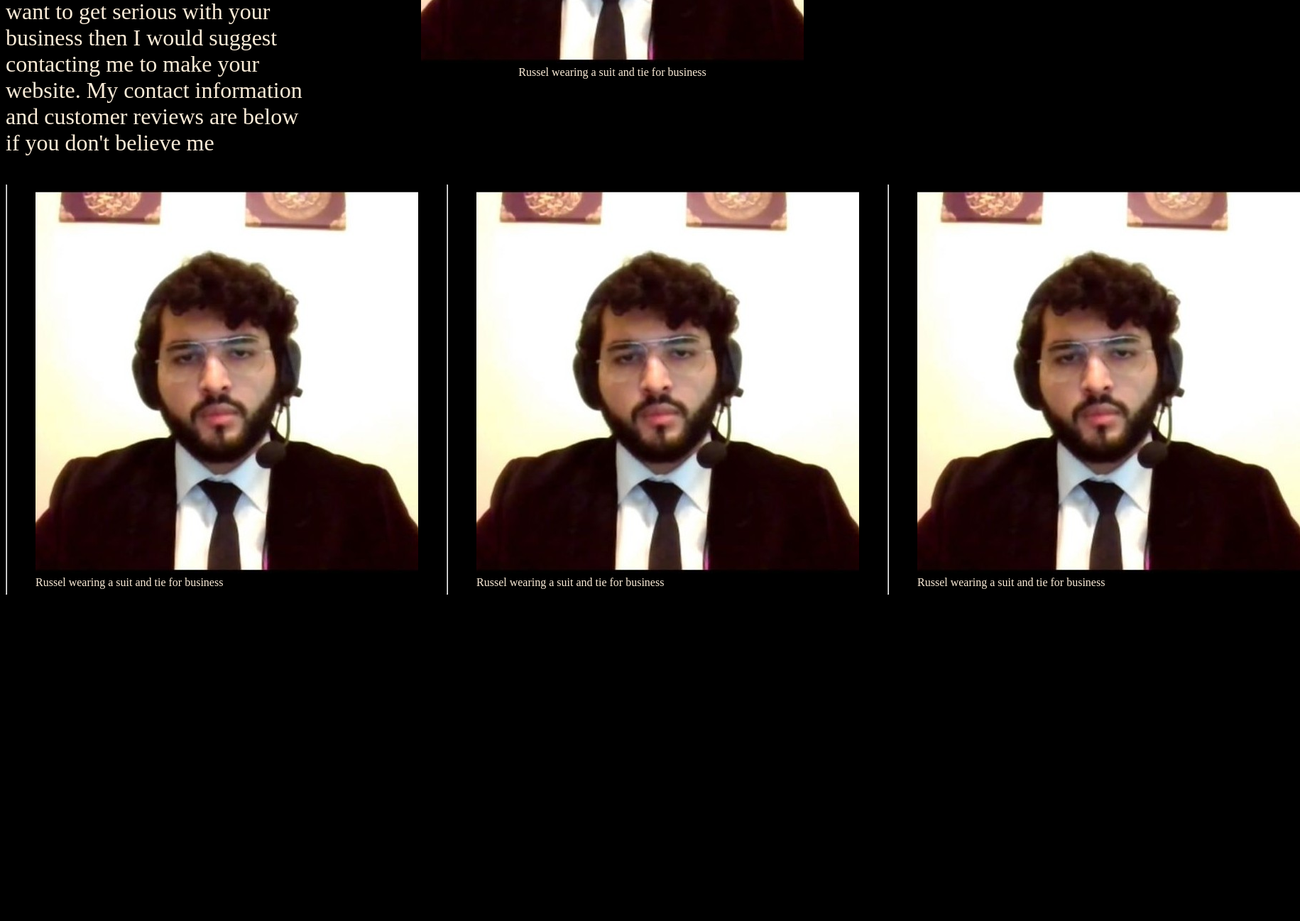
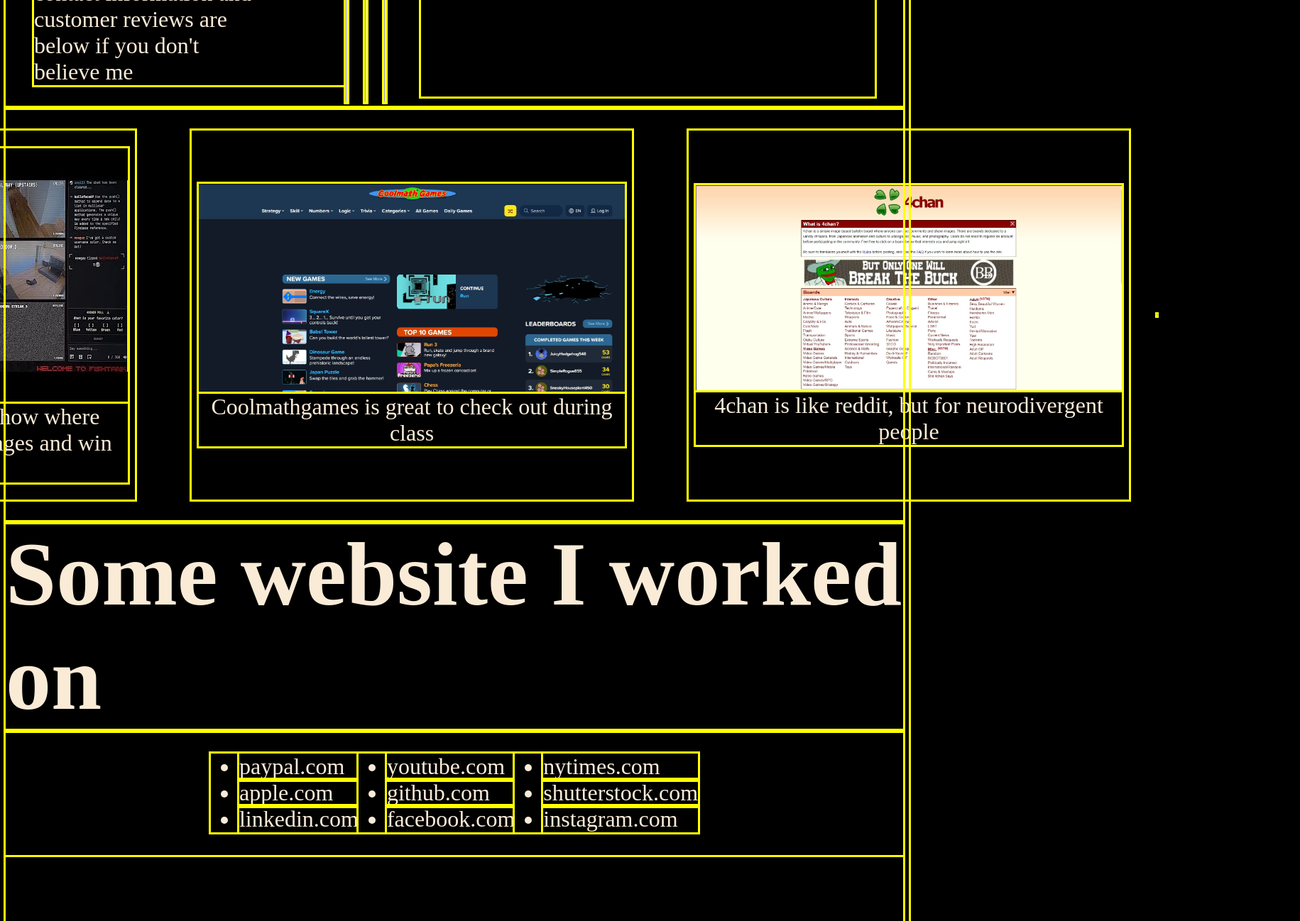
Before and after one commit to RVCC-IDMX/midterm-2023-Rusran, a plain HTML site: page index.html in a window 1280 px wide. Shown: the part 1502-2800 px from the top of the page at 71% size, 1831 px wide, since content can reach past the window. Before the commit the page ends 2356 px from the top, so only its background shows below. Drawn offline with Linux system fonts and the light colour scheme; a web font is replaced by a local one.

Commit message:
Added websits and list w/ pics

```diff
--- a/css/style.css
+++ b/css/style.css
@@ -1,24 +1,29 @@
 *{
     background-color: black;
     color: antiquewhite;
-    /*outline: 3px solid yellow;*/
+    font-family: "Sometype Mono";
+    outline: 3px solid yellow;*/
 }
 
 
 h1, h2, h3, h4, h5, h6{
-    font-size: 800%;
+    display: flex;
+    font-size: 800% ;
     font-family: Handjet;
 }
 
-header{
+header h1{
+    justify-content: center;
     text-align: center;
-    margin-left: 400px;
-    margin-right: 400px;
+    margin-left: 500px;
+    margin-right: 500px;
+    margin-top: 0%;
+    margin-bottom: 0%;
     border: 10px solid antiquewhite ;
 }
 #intro h3{
     padding-left: 100px;
-    padding-top: 100px;
+    padding-top: 20px;
     margin: 0%;
 }
 #intro p{
@@ -26,7 +31,8 @@ header{
     font-size: 200%;
     text-indent: 40px;
     padding-right: 10%;
-    padding-top: 100px;
+    padding-top: 30px;
+    margin-left: 40px;
 }
 #intro span{
     color: yellow;
@@ -34,9 +40,7 @@ header{
 
 #intro div{
     display: flex;
-
     font-family: "Sometype Mono";
-    margin-bottom: 0%
 }
 #intro figure{
     padding-right: 100px;
@@ -44,8 +48,32 @@ header{
 }
 
 
+#photos div{
+    display: flex;
+    align-items: center;
+    justify-content: center;
+}
+#photos hr{
+    display: block;
+}
 
-#photos{
+#photos figure{
     display: flex;
+    flex-direction: column;
+    justify-content: center;
+    padding: 10px;
+    height: 500px;
+    max-width: 600px;
+    text-align: center;
+    font-size: 2em;
+}
 
+#list div{
+    display: flex;
+    justify-content: center;
+    font-size: 200%;
 }
+#list h2{
+    justify-content: center;
+    margin: 0%;
+}
--- a/index.html
+++ b/index.html
@@ -24,10 +24,13 @@
       <h3>Hi, I'm Russel Malik</h3>
       <div>
         <p>
-          I'm a 22 year old web developer. I've been doing this for 30 years now and I can say that there is no one more experienced in this field than me. I am know for making such infamous
+          I'm a 22 year old web developer. I've been doing this for 30 years now and I can say that there is nobody more experienced in this field than me. I am know for making such infamous
           websites such as <span>Fishtank.live, 4chan.com,</span> and <span>Coolmathgames.com.</span> If you want to get serious with your business then I would suggest contacting me to make your website. My contact
           information and customer reviews are below if you don't believe me
         </p>
+        <hr style="margin-right: 25px;">
+        <hr style="margin-right: 25px;">
+        <hr style="margin-right: 10px;">
         <figure>
           <img src="img/professional.jpg" alt="professional business photo">
           <figcaption>Russel wearing a suit and tie for business</figcaption>
@@ -36,25 +39,63 @@
     </section>
 
     <section id="photos">
-      <hr>
-      <figure>
-        <img src="img/professional.jpg" alt="professional business photo">
-        <figcaption>Russel wearing a suit and tie for business</figcaption>
-      </figure>
-      <hr>
-      <figure>
-        <img src="img/professional.jpg" alt="professional business photo">
-        <figcaption>Russel wearing a suit and tie for business</figcaption>
-      </figure>
-      <hr>
-      <figure>
-        <img src="img/professional.jpg" alt="professional business photo">
-        <figcaption>Russel wearing a suit and tie for business</figcaption>
-      </figure>
+      <div>
+        <hr>
+        <figure>
+          <img src="img/fish.jpg" alt="Fishtank.live">
+          <figcaption>Fishtank is a game show where contestants do challenges and win prizes</figcaption>
+        </figure>
+
+        <figure>
+          <img src="img/coolmath.jpg" alt="Coolmathgames.com">
+          <figcaption>Coolmathgames is great to check out during class</figcaption>
+        </figure>
+
+        <figure>
+          <img src="img/chan.jpg" alt="4chan.com">
+          <figcaption>4chan is like reddit, but for neurodivergent people</figcaption>
+        </figure>
+        <hr>
+    </div>
+    </section>
+
+    <section id="list">
+      <h2>Some website I worked on</h2>
+      <div>
+        <ul>
+          <li>paypal.com</li>
+          <li>apple.com</li>
+          <li>linkedin.com</li>
+        </ul>
+
+        <ul>
+          <li>youtube.com</li>
+          <li>github.com</li>
+          <li>facebook.com</li>
+        </ul>
+
+        <ul>
+          <li>nytimes.com</li>
+          <li>shutterstock.com</li>
+          <li>instagram.com</li>
+        </ul>
+      </div>
+
     </section>
 
     <section id="reviews">
-
+      <div>
+        <h2></h2>
+        <p></p>
+      </div>
+      <div>
+        <h2></h2>
+        <p></p>
+      </div>
+      <div>
+        <h2></h2>
+        <p></p>
+      </div>
     </section>
 
     <footer>
```
Also changed, not shown: img/chan.PNG (added), img/chan.jpg (added), img/coolmath.jpg (added), img/fish.jpg (added), img/fishtank-interface-1024x576.webp (deleted), img/image.webp (deleted), img/the-only-website-that-mattered-at-school-coolmath-games-and-v0-y9f2ldub6pl91.webp (deleted).
